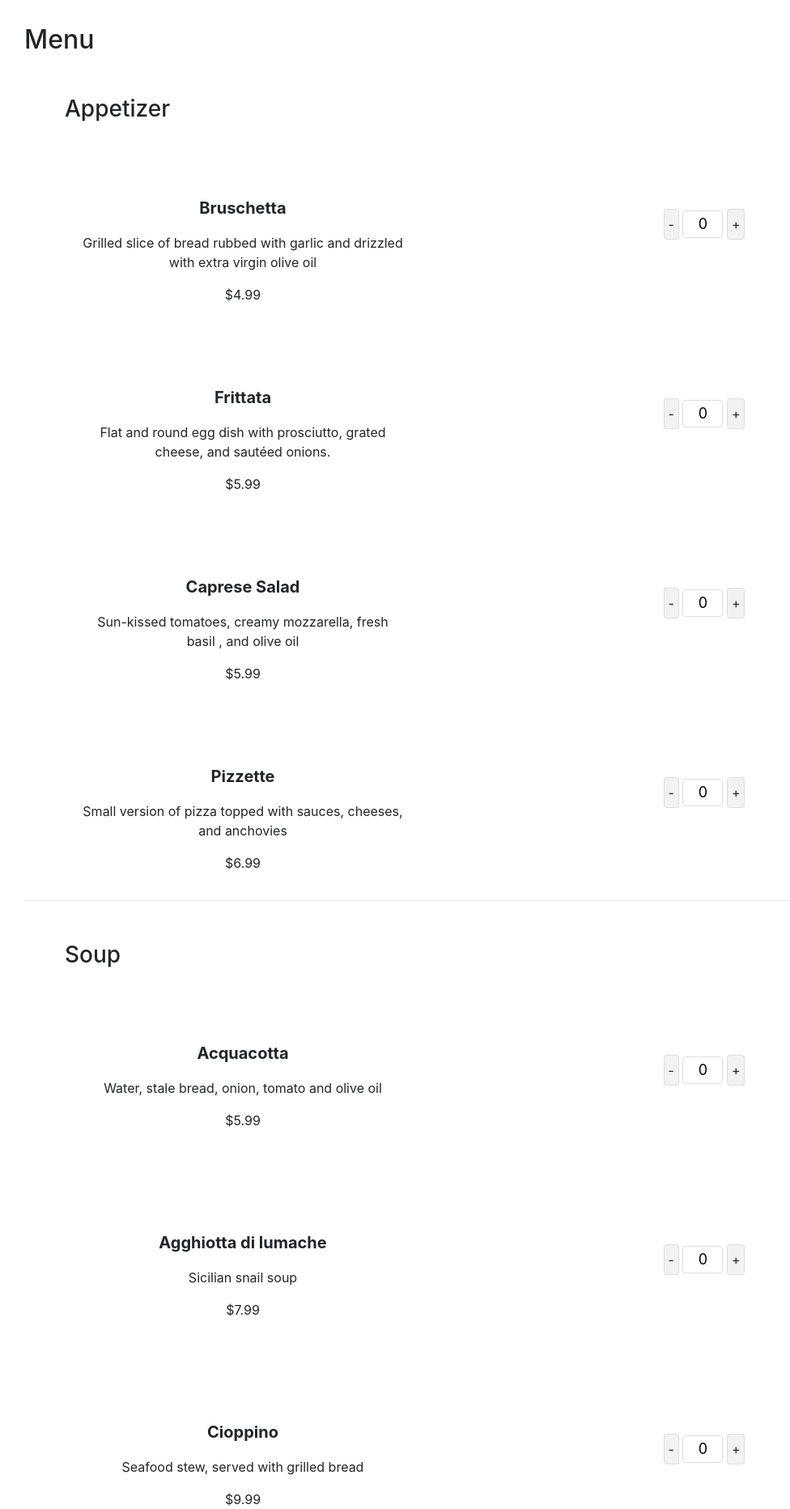
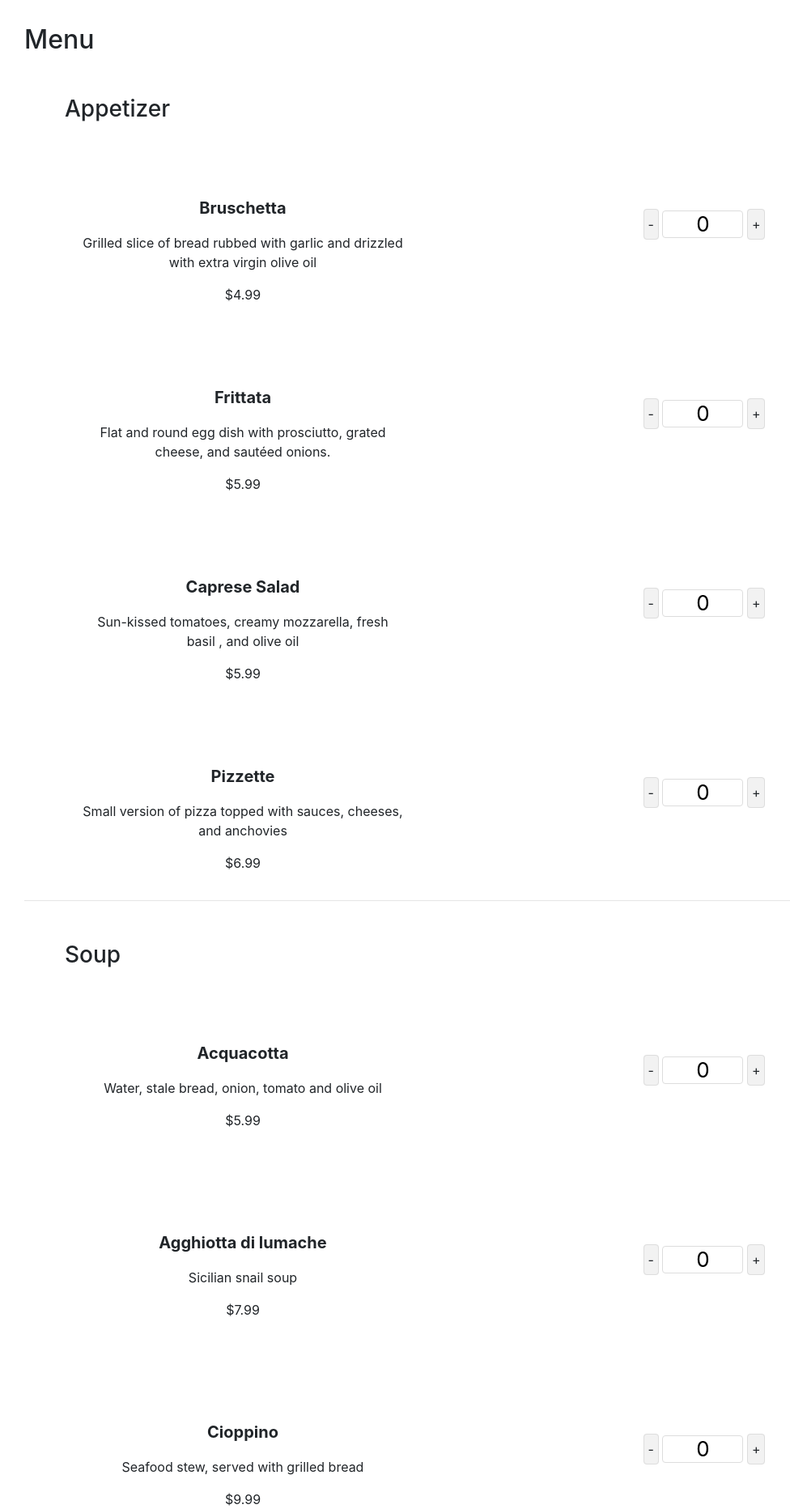
Before and after one commit to tanntri/restaurant_order_webapp, a Flask app: page /order/1 in a window 1280 px wide. Shown: the part 56-1920 px from the top of the page at 81% size, without its empty margins (55-1031 px from the left). Run offline with Flask 2, Linux system fonts and the light colour scheme; data comes from the database, SQL or seed files in the repository; some libraries are stand-ins or nearby versions.

Commit message:
change mobile view of input field

```diff
--- a/app/static/css/style.css
+++ b/app/static/css/style.css
@@ -62,8 +62,8 @@
     text-align: center;
     font-size: 10px;
     height: 34px;
-    width: 50px;
-    font-size: 18px;
+    width: 100px;
+    font-size: 26px;
     border: 1px solid #ddd;
     border-radius: 4px;
     display: inline-block;
@@ -174,4 +174,8 @@
     .number {
         margin: 130px 50px 50px 50px;
     }
+    .menu-amount {
+        width: 50px;
+        font-size: 18px;
+    }
 }
```
